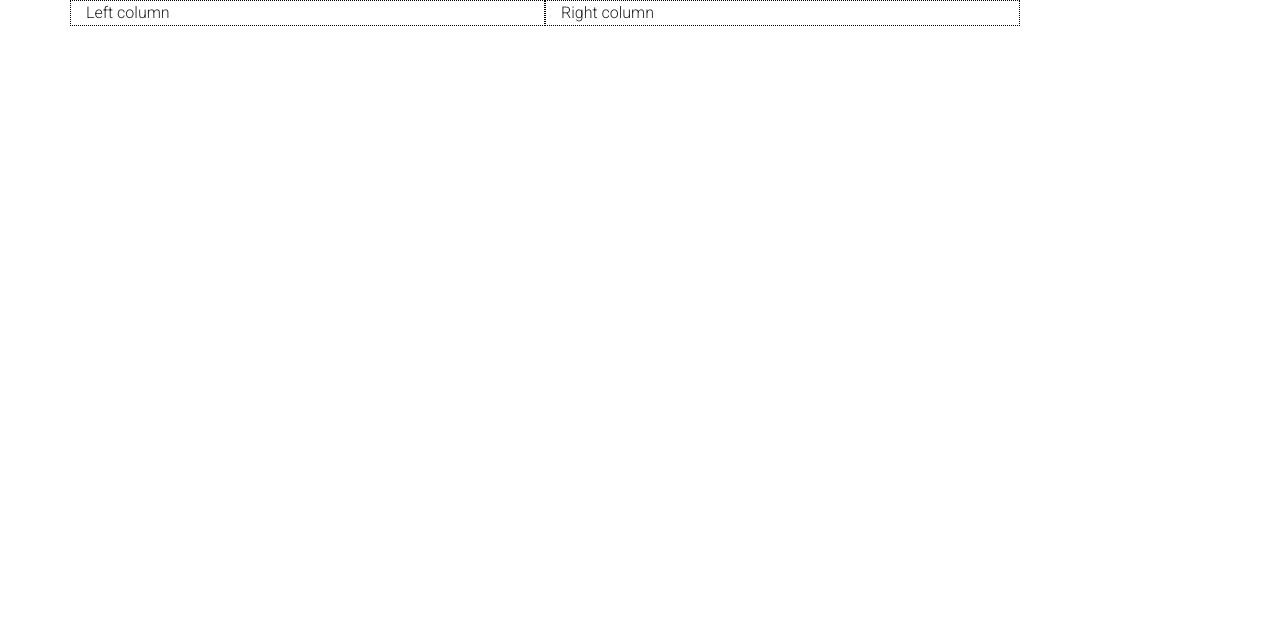
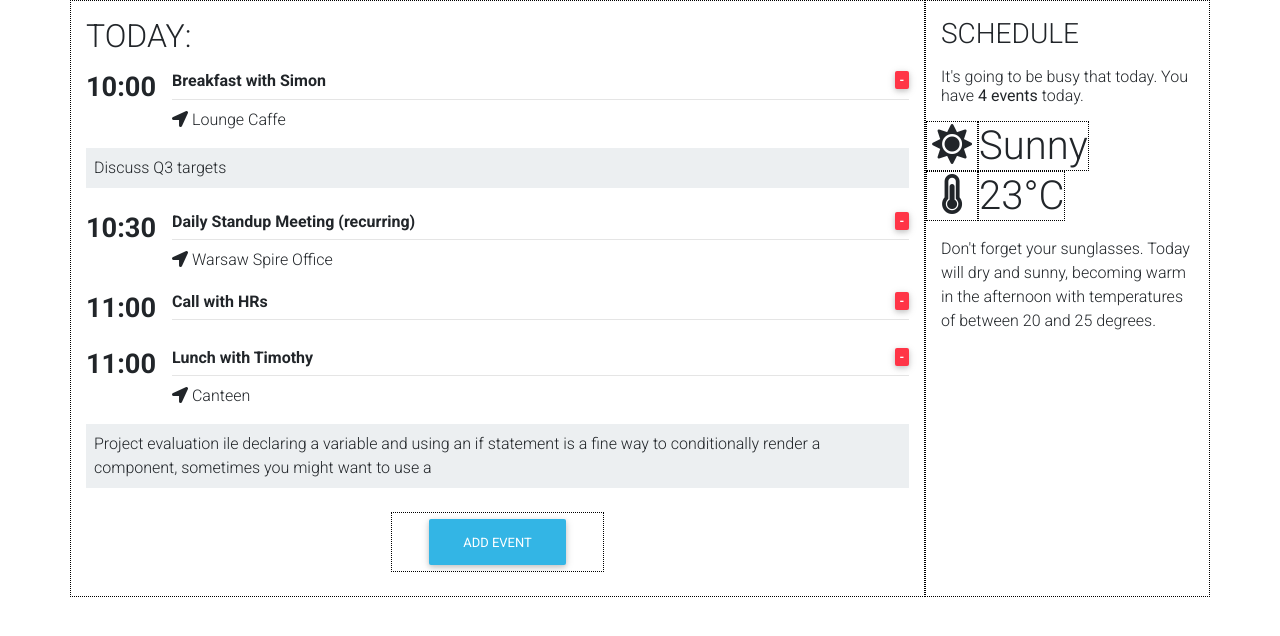
Before and after one commit to mrsir52/mdb, a React (Create React App) app: page / in a window 1280 px wide. Shown: the top 636 px of the page. Built offline with nearby package versions, Linux system fonts and the light colour scheme.

Commit message:
schedule app front end

```diff
--- a/src/index.js
+++ b/src/index.js
@@ -1,21 +1,243 @@
 import React, { Component } from "react";
 import ReactDOM from "react-dom";
-import '@fortawesome/fontawesome-free/css/all.min.css';
+import "@fortawesome/fontawesome-free/css/all.min.css";
 import "bootstrap-css-only/css/bootstrap.min.css";
 import "mdbreact/dist/css/mdb.css";
-import { MDBContainer, MDBRow, MDBCol } from "mdbreact";
+import {
+  MDBBtn,
+  MDBInput,
+  MDBModal,
+  MDBModalBody,
+  MDBModalHeader,
+  MDBModalFooter,
+  MDBIcon,
+  MDBBadge,
+  MDBContainer,
+  MDBRow,
+  MDBCol
+} from "mdbreact";
 import "./index.css";
 class App extends Component {
-    state = {};
+  state = {
+    modal: false,
+    events: [
+      {
+        id: 1,
+        time: "10:00",
+        title: "Breakfast with Simon",
+        location: "Lounge Caffe",
+        description: "Discuss Q3 targets"
+      },
+      {
+        id: 2,
+        time: "10:30",
+        title: "Daily Standup Meeting (recurring)",
+        location: "Warsaw Spire Office"
+      },
+      { id: 3, time: "11:00", title: "Call with HRs" },
+      {
+        id: 4,
+        time: "11:00",
+        title: "Lunch with Timothy",
+        location: "Canteen",
+        description:
+          "Project evaluation ile declaring a variable and using an if statement is a fine way to conditionally render a component, sometimes you might want to use a"
+      }
+    ]
+  };
+  addEvent = () => {
+    const newArray = [...this.state.events];
+    newArray.push({
+      id: newArray.length ? newArray[newArray.length - 1].id + 1 : 1,
+      time: this.state.time,
+      title: this.state.title,
+      location: this.state.location,
+      description: this.state.description,
+      value: this.var > 5 ? "It's greater than 5" : "It's less than or equal 5"
+    });
+    this.setState({ events: newArray });
+    this.setState({
+      time: "",
+      title: "",
+      location: "",
+      description: ""
+    });
+  };
+  handleDelete = eventId => {
+    const events = this.state.events.filter(e => e.id !== eventId);
+    this.setState({ events });
+  };
+
+  toggleModal = () => {
+    this.setState({
+      modal: !this.state.modal
+    });
+  };
+
+  handleInputChange = inputName => value => {
+    const nextValue = value;
+    this.setState({
+      [inputName]: nextValue
+    });
+  };
   render() {
+    console.log(this.state);
     return (
       <React.Fragment>
         <MDBContainer>
           <MDBRow>
-            <MDBCol lg="5">Left column</MDBCol>
-            <MDBCol lg="5">Right column</MDBCol>
+            <MDBCol md="9" className="mb-r">
+              <h2 className="text-uppercase my-3">Today:</h2>
+              <div id="schedule-items">
+                {this.state.events.map(event => (
+                  <Event
+                    key={event.id}
+                    id={event.id}
+                    time={event.time}
+                    title={event.title}
+                    location={event.location}
+                    description={event.description}
+                    onDelete={this.handleDelete}
+                  />
+                ))}
+              </div>
+              <MDBRow className="mb-4">
+                <MDBCol xl="3" md="6" className="mx-auto text-center">
+                  <MDBBtn color="info" rounded onClick={this.toggleModal}>
+                    Add Event
+                  </MDBBtn>
+                </MDBCol>
+              </MDBRow>
+            </MDBCol>
+            <MDBCol md="3">
+              <h3 className="text-uppercase my-3">Schedule</h3>
+              <h6 className="my-3">
+                It's going to be busy that today. You have{" "}
+                <b>{this.state.events.length} events </b> today.
+              </h6>
+              <h1 className="my-3">
+                <MDBRow>
+                  <MDBCol xs="3" className="text-center">
+                    <MDBIcon icon="sun" fixed />
+                  </MDBCol>
+                  <MDBCol xs="9">Sunny</MDBCol>
+                </MDBRow>
+                <MDBRow>
+                  <MDBCol xs="3" className="text-center">
+                    <MDBIcon icon="thermometer-three-quarters" fixed />
+                  </MDBCol>
+                  <MDBCol xs="9">23°C</MDBCol>
+                </MDBRow>
+              </h1>
+              <p>
+                Don't forget your sunglasses. Today will dry and sunny, becoming
+                warm in the afternoon with temperatures of between 20 and 25
+                degrees.
+              </p>
+            </MDBCol>
           </MDBRow>
         </MDBContainer>
+
+        {/* Modal code below: */}
+        <MDBModal isOpen={this.state.modal} toggle={this.toggleModal}>
+          <MDBModalHeader
+            className="text-center"
+            titleClass="w-100 font-weight-bold"
+            toggle={this.toggleModal}
+          >
+            Add new event
+          </MDBModalHeader>
+          <MDBModalBody>
+            <form className="mx-3 grey-text">
+              <MDBInput
+                name="time"
+                label="Time"
+                icon="clock"
+                hint="12:30"
+                group
+                type="text"
+                getValue={this.handleInputChange("time")}
+              />
+              <MDBInput
+                name="title"
+                label="Title"
+                icon="edit"
+                hint="Briefing"
+                group
+                type="text"
+                getValue={this.handleInputChange("title")}
+              />
+              <MDBInput
+                name="location"
+                label="Location (optional)"
+                icon="map"
+                group
+                type="text"
+                getValue={this.handleInputChange("location")}
+              />
+              <MDBInput
+                name="description"
+                label="Description (optional)"
+                icon="sticky-note"
+                group
+                type="textarea"
+                getValue={this.handleInputChange("description")}
+              />
+            </form>
+          </MDBModalBody>
+          <MDBModalFooter className="justify-content-center">
+            <MDBBtn
+              color="info"
+              onClick={() => {
+                this.toggleModal();
+                this.addEvent();
+              }}
+            >
+              Add
+            </MDBBtn>
+          </MDBModalFooter>
+        </MDBModal>
+      </React.Fragment>
+    );
+  }
+}
+
+class Event extends Component {
+  state = {
+    time: "11:00",
+    title: "My state title"
+  };
+  render() {
+    return (
+      <React.Fragment>
+        <div className="media mt-1">
+          <h3 className="h3-responsive font-weight-bold mr-3">
+            {this.props.time}
+          </h3>
+          <div className="media-body mb-3 mb-lg-3">
+            <MDBBadge
+              color="danger"
+              className="ml-2 float-right"
+              onClick={() => this.props.onDelete(this.props.id)}
+            >
+              -
+            </MDBBadge>
+            <h6 className="mt-0 font-weight-bold">{this.props.title} </h6>{" "}
+            <hr className="hr-bold my-2" />
+            {this.props.location && (
+              <React.Fragment>
+                <p className="font-smaller mb-0">
+                  <MDBIcon icon="location-arrow" /> {this.props.location}
+                </p>
+              </React.Fragment>
+            )}
+          </div>
+        </div>
+        {this.props.description && (
+          <p className="p-2 mb-4  blue-grey lighten-5 blue-grey lighten-5">
+            {this.props.description}
+          </p>
+        )}
       </React.Fragment>
     );
   }
```
Lines whose indentation alone changed are shown as unchanged.
